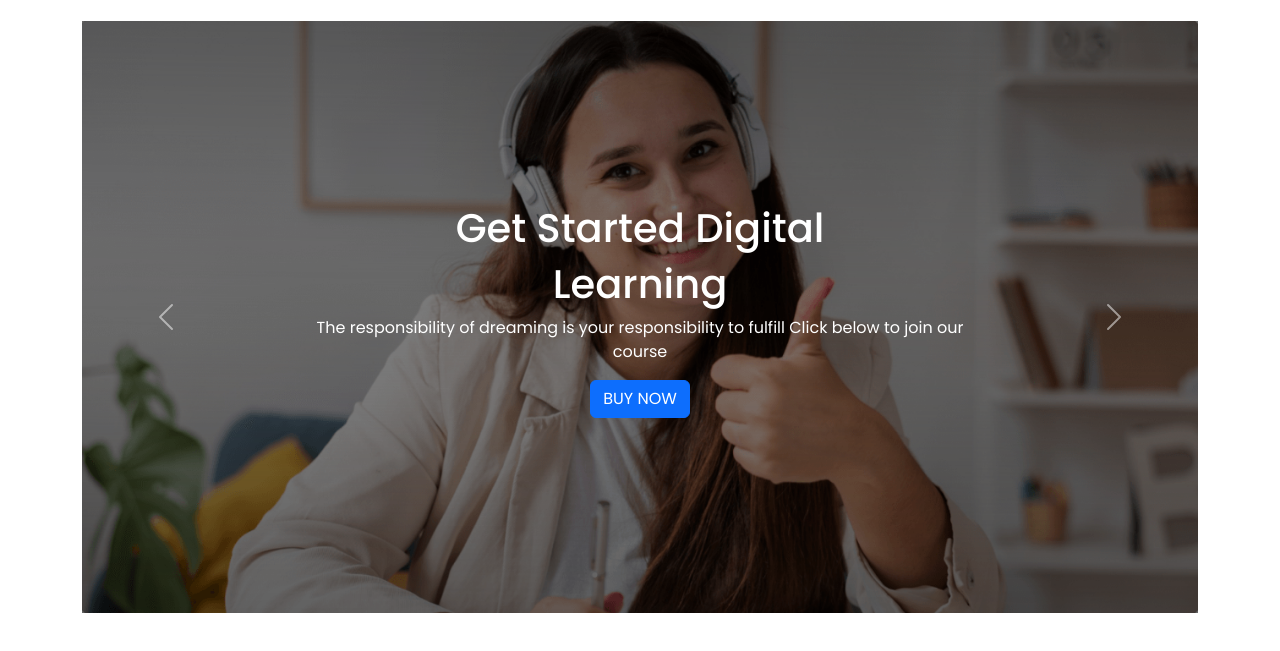
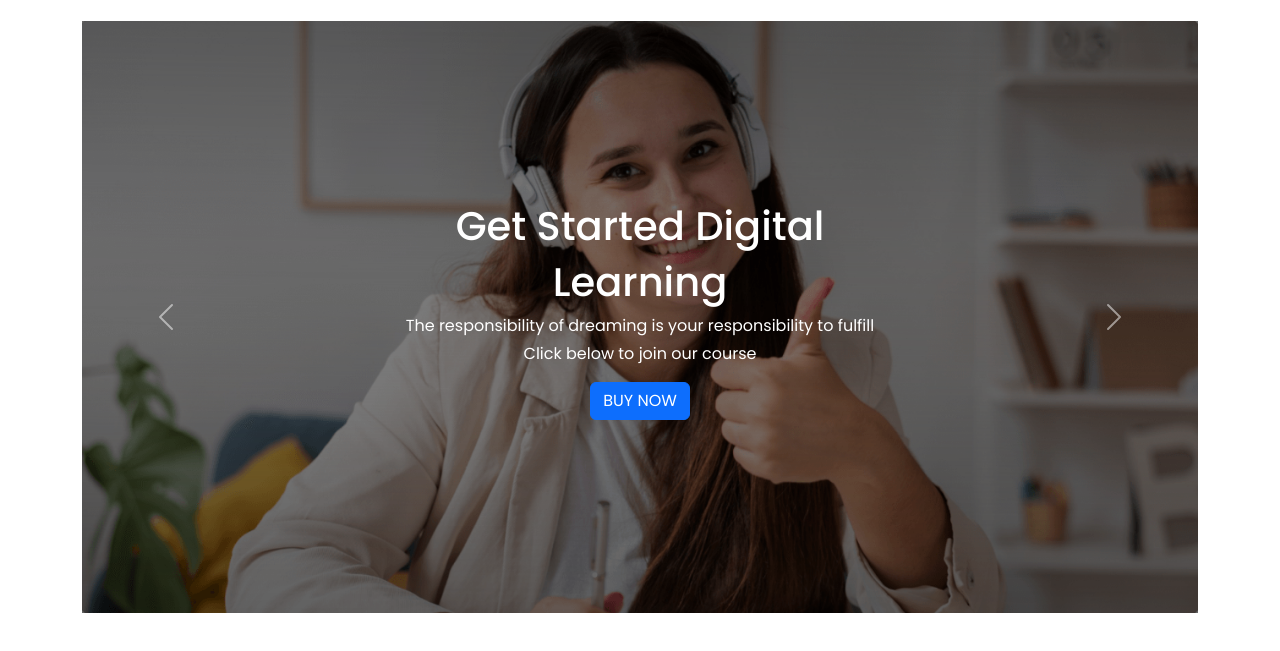
Before and after one commit to Mohammad7558/Road-to-web-developer, a plain HTML site: page index.html in a window 1280 px wide. Shown: the part 85-736 px from the top of the page. Drawn offline with nearby package versions, Linux system fonts and the light colour scheme.

Commit message:
new codeadded

```diff
--- a/index.html
+++ b/index.html
@@ -58,8 +58,8 @@
                   <div>
                     <h5 class="h1">Get Started Digital</h5>
                     <h5 class="h1">Learning</h5>
-                    <p class="para">The responsibility of dreaming is your responsibility to fulfill Click below to join our course
-                    </p>
+                    <p class="para mb-1 mt-lg-2">The responsibility of dreaming is your responsibility to fulfill</p>
+                    <p class="para">Click below to join our course</p>
                     <a href="#" class="btn btn-primary">BUY NOW</a>
                   </div>
                 </div>
```
